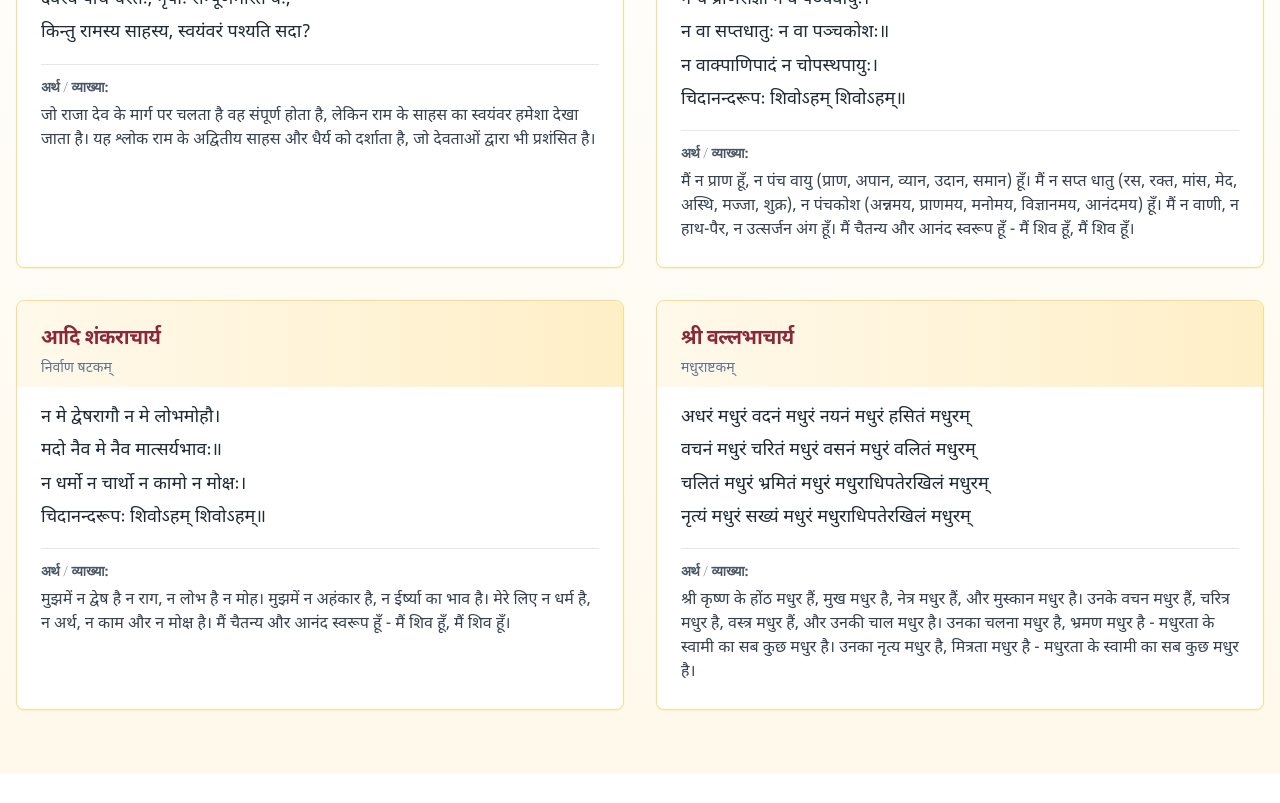
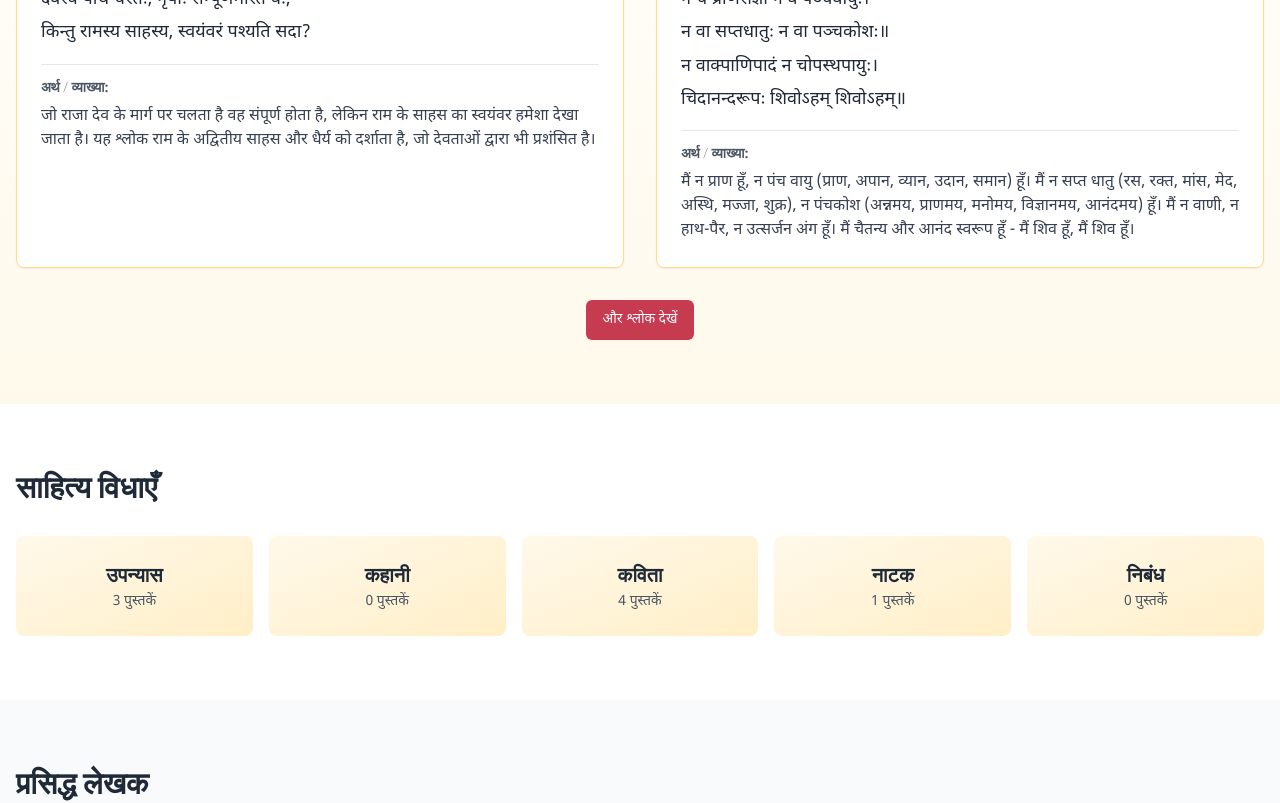
Before and after one commit to Maverick18431/hindi-sahitya-kiosk, a React (Vite) app: page / in a window 1280 px wide. Shown: the part 1320-2123 px from the top of the page. Built offline with nearby package versions, Linux system fonts and the light colour scheme.

Commit message:
Fix: Website preview issue
Fixes an issue where the website preview was not working.

```diff
--- a/src/components/ShlokaCard.tsx
+++ b/src/components/ShlokaCard.tsx
@@ -18,7 +18,7 @@ const ShlokaCard = ({ sanskrit, meaning, author, source }: ShlokaCardProps) => {
       </CardHeader>
       <CardContent className="pt-4">
         <div className="mb-4">
-          {sanskrit.map((line, index) => (
+          {Array.isArray(sanskrit) && sanskrit.map((line, index) => (
             <p key={index} className="font-hindi text-lg mb-1 text-gray-800 leading-relaxed">{line}</p>
           ))}
         </div>
--- a/src/components/ShlokaSection.tsx
+++ b/src/components/ShlokaSection.tsx
@@ -1,9 +1,16 @@
 
-import React from 'react';
+import React, { useState } from 'react';
 import { shlokas } from '@/lib/shlokas';
 import ShlokaCard from './ShlokaCard';
+import { Button } from '@/components/ui/button';
 
 const ShlokaSection = () => {
+  const [displayCount, setDisplayCount] = useState(2);
+
+  const loadMore = () => {
+    setDisplayCount(prev => Math.min(prev + 2, shlokas.length));
+  };
+
   return (
     <section id="shlokas" className="py-16 bg-gradient-to-b from-white to-saffron-50">
       <div className="container mx-auto px-4">
@@ -15,7 +22,7 @@ const ShlokaSection = () => {
         </div>
 
         <div className="grid grid-cols-1 md:grid-cols-2 gap-8">
-          {shlokas.map((shloka) => (
+          {shlokas.slice(0, displayCount).map((shloka) => (
             <ShlokaCard
               key={shloka.id}
               sanskrit={shloka.sanskrit}
@@ -25,6 +32,17 @@ const ShlokaSection = () => {
             />
           ))}
         </div>
+
+        {displayCount < shlokas.length && (
+          <div className="mt-8 text-center">
+            <Button
+              onClick={loadMore}
+              className="bg-maroon-600 hover:bg-maroon-700"
+            >
+              और श्लोक देखें
+            </Button>
+          </div>
+        )}
       </div>
     </section>
   );
```
